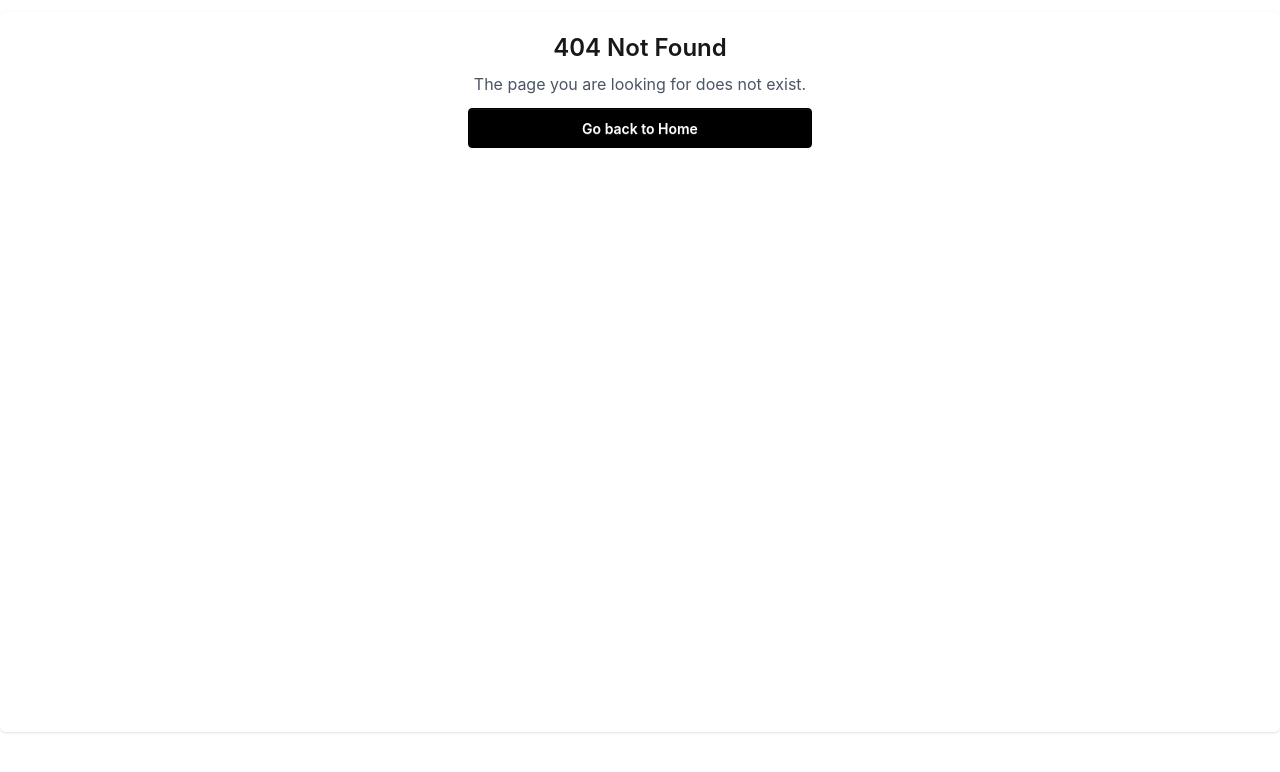
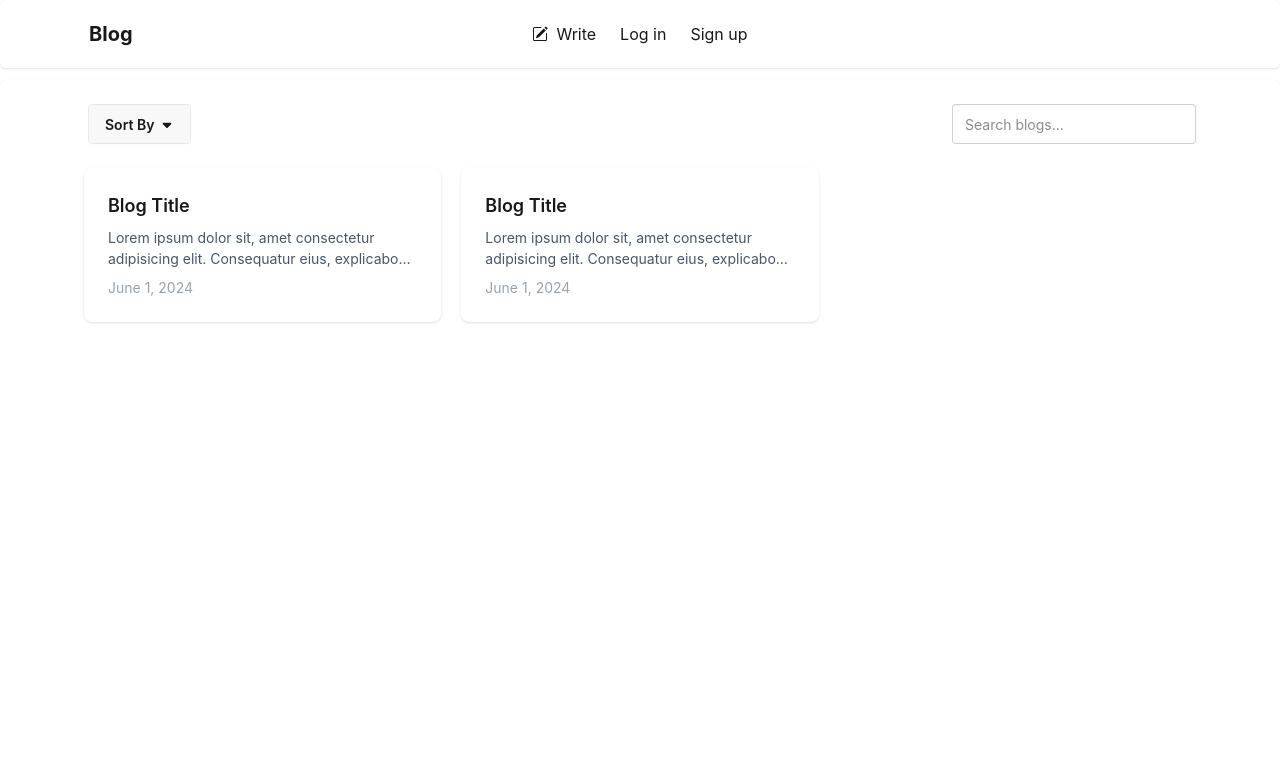
Before and after one commit to hungit-dev/blog-api, a React app in the folder frontend/: page /dashboard in a window 1280 px wide. Before the commit this address had no page. Shown: the top 772 px of the page. Built offline with nearby package versions, Linux system fonts and the light colour scheme; the HTML template or start-up script is replaced by a standard one.

Commit message:
add Dashboard Page

```diff
--- /dev/null
+++ b/frontend/src/components/DashboardPage.jsx
@@ -0,0 +1,56 @@
+import DashboardCard from "./sub-components/DashboardCard";
+export default function DashboardPage() {
+  return (
+    <>
+      <div className=" bg-base-100 w-full shadow-sm rounded-md min-h-[90vh] mt-3">
+        <div className="max-lg:collapse bg-base-100 lg:max-w-6xl lg:mx-auto p-5">
+          <div className="flex justify-between items-center">
+            <div className="dropdown dropdown-start">
+              <div tabIndex={0} role="button" className="btn m-1">
+                Sort By{" "}
+                <svg
+                  stroke="currentColor"
+                  fill="currentColor"
+                  strokeWidth="0"
+                  viewBox="0 0 320 512"
+                  className="mb-1"
+                  height="1em"
+                  width="1em"
+                  xmlns="http://www.w3.org/2000/svg"
+                >
+                  <path d="M182.6 470.6c-12.5 12.5-32.8 12.5-45.3 0l-128-128c-9.2-9.2-11.9-22.9-6.9-34.9s16.6-19.8 29.6-19.8l256 0c12.9 0 24.6 7.8 29.6 19.8s2.2 25.7-6.9 34.9l-128 128z"></path>
+                </svg>
+              </div>
+              <ul
+                tabIndex="-1"
+                className="dropdown-content menu bg-base-100 rounded-box z-1 w-52 p-2 shadow-sm"
+              >
+                <li>
+                  <a>Newest</a>
+                </li>
+                <li>
+                  <a>Oldest</a>
+                </li>
+                <li>
+                  <a>A-Z</a>
+                </li>
+                <li>
+                  <a>Z-A</a>
+                </li>
+              </ul>
+            </div>
+            <input
+              type="text"
+              placeholder="Search blogs..."
+              className="input input-bordered w-64 lg:w-auto"
+            />
+          </div>
+          <div className="mt-5 grid grid-cols-1 md:grid-cols-2 lg:grid-cols-3 gap-5">
+            <DashboardCard />
+            <DashboardCard />
+          </div>
+        </div>
+      </div>
+    </>
+  );
+}
--- a/frontend/src/components/HomePage.jsx
+++ b/frontend/src/components/HomePage.jsx
@@ -1,4 +1,4 @@
-import Card from "./sub-components/Card";
+import HomePageCard from "./sub-components/HomePageCard";
 export function HomePage() {
   return (
     <>
@@ -11,8 +11,8 @@ export function HomePage() {
           </p>
         </div>
         <div className="max-lg:collapse bg-base-100 lg:max-w-4xl lg:mx-auto p-5 flex flex-col gap-5">
-          <Card />
-          <Card />
+          <HomePageCard />
+          <HomePageCard />
         </div>
       </div>
     </>
--- /dev/null
+++ b/frontend/src/components/sub-components/DashboardCard.jsx
@@ -0,0 +1,20 @@
+export default function DashboardCard() {
+  return (
+    <>
+      <div className="card bg-base-100 card-md shadow-sm cursor-pointer hover:bg-base-200 transition-colors">
+        <div className="card-body">
+          <h2 className="card-title">Blog Title</h2>
+          <p className="line-clamp-2 text-gray-600">
+            Lorem ipsum dolor sit, amet consectetur adipisicing elit.
+            Consequatur eius, explicabo debitis autem necessitatibus corporis
+            aliquid eligendi sequi vitae ullam atque ducimus veritatis
+            aspernatur voluptate culpa suscipit doloribus enim nam!
+          </p>
+          <div className="justify-start card-actions text-gray-400">
+            <time>June 1, 2024</time>
+          </div>
+        </div>
+      </div>
+    </>
+  );
+}
--- a/frontend/src/components/sub-components/Card.jsx
+++ b/frontend/src/components/sub-components/HomePageCard.jsx
@@ -1,4 +1,4 @@
-export default function Card() {
+export default function HomePageCard() {
   return (
     <>
       <article className="w-full h-[210px] p-3 rounded-md shadow flex flex-col gap-3 cursor-pointer">
--- a/frontend/src/main.jsx
+++ b/frontend/src/main.jsx
@@ -5,6 +5,7 @@ import App from "./App.jsx";
 import { HomePage } from "./components/HomePage.jsx";
 import SignUpPage from "./components/SignUpPage.jsx";
 import LogInPage from "./components/LogInPage.jsx";
+import DashboardPage from "./components/DashboardPage.jsx";
 import ErrorPage from "./components/ErrorPage.jsx";
 
 const router = createBrowserRouter([
@@ -25,6 +26,10 @@ const router = createBrowserRouter([
         path: "/login",
         element: <LogInPage />,
       },
+      {
+        path: "/dashboard",
+        element: <DashboardPage />,
+      },
     ],
   },
 ]);
```
